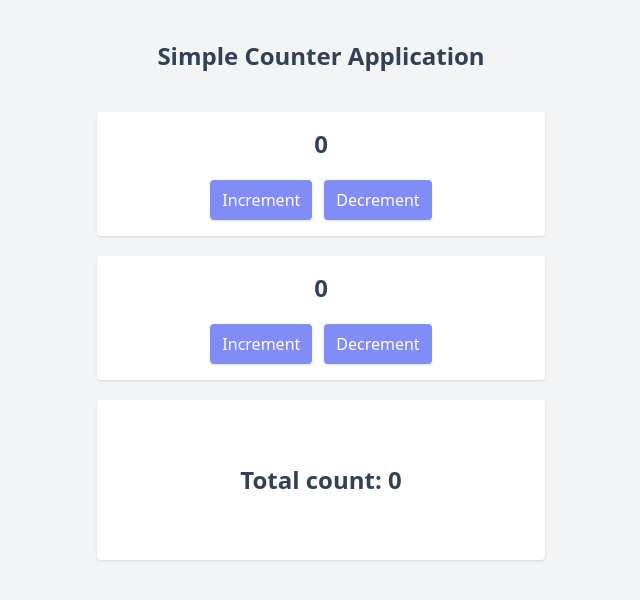
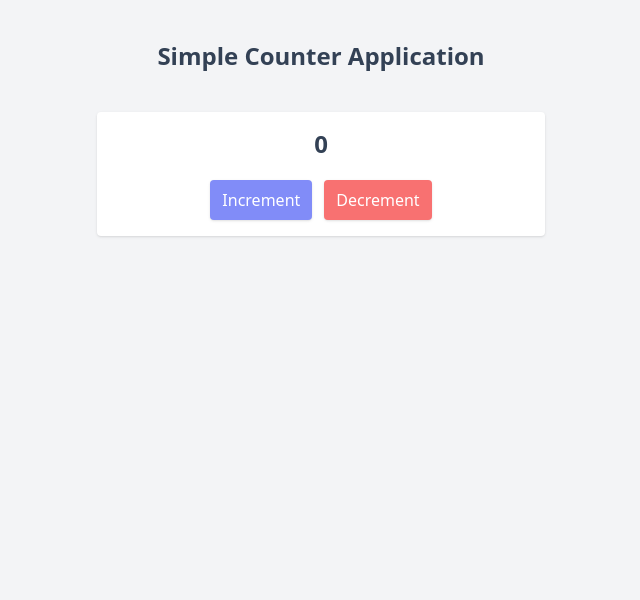
Before and after one commit to sah-wtag/React-Redux-TODO, a React (Vite) app: page / in a window 1280 px wide. Shown: the top 600 px of the page, without its empty margins (319-959 px from the left). Built offline with nearby package versions, Linux system fonts and the light colour scheme.

Commit message:
Redux counter with connect API

```diff
--- a/package.json
+++ b/package.json
@@ -11,7 +11,9 @@
   },
   "dependencies": {
     "react": "^19.2.7",
-    "react-dom": "^19.2.7"
+    "react-dom": "^19.2.7",
+    "react-redux": "^9.3.0",
+    "redux": "^5.0.1"
   },
   "devDependencies": {
     "@eslint/js": "^10.0.1",
--- a/src/App.jsx
+++ b/src/App.jsx
@@ -1,64 +1,19 @@
-import { useState } from "react";
+import { Provider } from "react-redux";
 import Counter from "./components/Counter";
-import Stats from "./components/Stats";
+import store from "./redux/store";
 
-const initialState = [
-  { id: 1, count: 0 },
-  { id: 2, count: 0 },
-];
-
-function App() {
-  const [state, setState] = useState(initialState);
-  const totalCount = () => {
-    return state.reduce((total, counter) => total + counter.count, 0);
-  };
-
-  const increment = (id) => {
-    const updatedCouter = state.map((c) => {
-      if (c.id === id) {
-        return {
-          ...c,
-          count: c.count + 1,
-        };
-      }
-      return { ...c };
-    });
-    setState(updatedCouter);
-  };
-
-  const decrement = (id) => {
-    const updatedCouter = state.map((c) => {
-      if (c.id === id) {
-        return {
-          ...c,
-          count: c.count - 1,
-        };
-      }
-      return { ...c };
-    });
-    setState(updatedCouter);
-  };
+export default function App() {
   return (
+    <Provider store={store}>
       <div className="w-screen h-screen p-10 bg-gray-100 text-slate-700">
         <h1 className="max-w-md mx-auto text-center text-2xl font-bold">
           Simple Counter Application
         </h1>
 
         <div className="max-w-md mx-auto mt-10 space-y-5">
-        {state.map((count) => (
-          <Counter
-            key={count.id}
-            id={count.id}
-            count={count.count}
-            increment={increment}
-            decrement={decrement}
-          />
-        ))}
-
-        <Stats count={totalCount()} />
+          <Counter id="1" />
         </div>
       </div>
+    </Provider>
   );
 }
-
-export default App;
--- a/src/components/Counter.jsx
+++ b/src/components/Counter.jsx
@@ -1,15 +1,40 @@
-import Button from "./Button";
-import Count from "./Count";
+import { connect } from "react-redux";
+import { decrement, increment } from "../redux/counter/actions";
 
-export default function Counter({ id, count, increment, decrement }) {
+function Counter({ count, increment, decrement }) {
   return (
     <div className="p-4 h-auto flex flex-col items-center justify-center space-y-5 bg-white rounded shadow">
-      {/* <div className="text-2xl font-semibold">{count}</div> */}
-      <Count count={count} />
+      <div className="text-2xl font-semibold">{count}</div>
       <div className="flex space-x-3">
-        <Button handler={() => increment(id)}>Increment</Button>
-        <Button handler={() => decrement(id)}>Decrement</Button>
+        <button
+          className="bg-indigo-400 text-white px-3 py-2 rounded shadow"
+          onClick={increment}
+        >
+          Increment
+        </button>
+        <button
+          className="bg-red-400 text-white px-3 py-2 rounded shadow"
+          onClick={decrement}
+        >
+          Decrement
+        </button>
       </div>
     </div>
   );
 }
+
+const mapStateToProps = (state, ownProps) => {
+  console.log(ownProps);
+  return {
+    count: state.value,
+  };
+};
+
+const mapDispatchToProps = (dispatch) => {
+  return {
+    increment: (value) => dispatch(increment(value)),
+    decrement: (value) => dispatch(decrement(value)),
+  };
+};
+
+export default connect(mapStateToProps, mapDispatchToProps)(Counter);
--- /dev/null
+++ b/src/redux/counter/actionTypes.js
@@ -0,0 +1,2 @@
+export const INCREMENET = "counter/increment";
+export const DECREMENT = "counter/decrement";
--- /dev/null
+++ b/src/redux/counter/actions.js
@@ -0,0 +1,15 @@
+import { DECREMENT, INCREMENET } from "./actionTypes";
+
+export const increment = (value) => {
+    return {
+        type: INCREMENET,
+        payload: value,
+    };
+};
+
+export const decrement = (value) => {
+    return {
+        type: DECREMENT,
+        payload: value,
+    };
+};
--- /dev/null
+++ b/src/redux/counter/counterReducer.js
@@ -0,0 +1,26 @@
+import { DECREMENT, INCREMENET } from "./actionTypes";
+
+const initialState = {
+  value: 0,
+};
+
+const counterReducer = (state = initialState, action) => {
+  switch (action.type) {
+    case INCREMENET:
+      return {
+        ...state,
+        value: state.value + 1,
+      };
+
+    case DECREMENT:
+      return {
+        ...state,
+        value: state.value - 1,
+      };
+
+    default:
+      return state;
+  }
+};
+
+export default counterReducer;
--- /dev/null
+++ b/src/redux/store.js
@@ -0,0 +1,6 @@
+import { createStore } from "redux";
+import counterReducer from "./counter/counterReducer";
+
+const store = createStore(counterReducer);
+
+export default store;
```
Also changed, not shown: 2 other files (tests, documents, lock files or other folders). Lines whose indentation alone changed are shown as unchanged.
